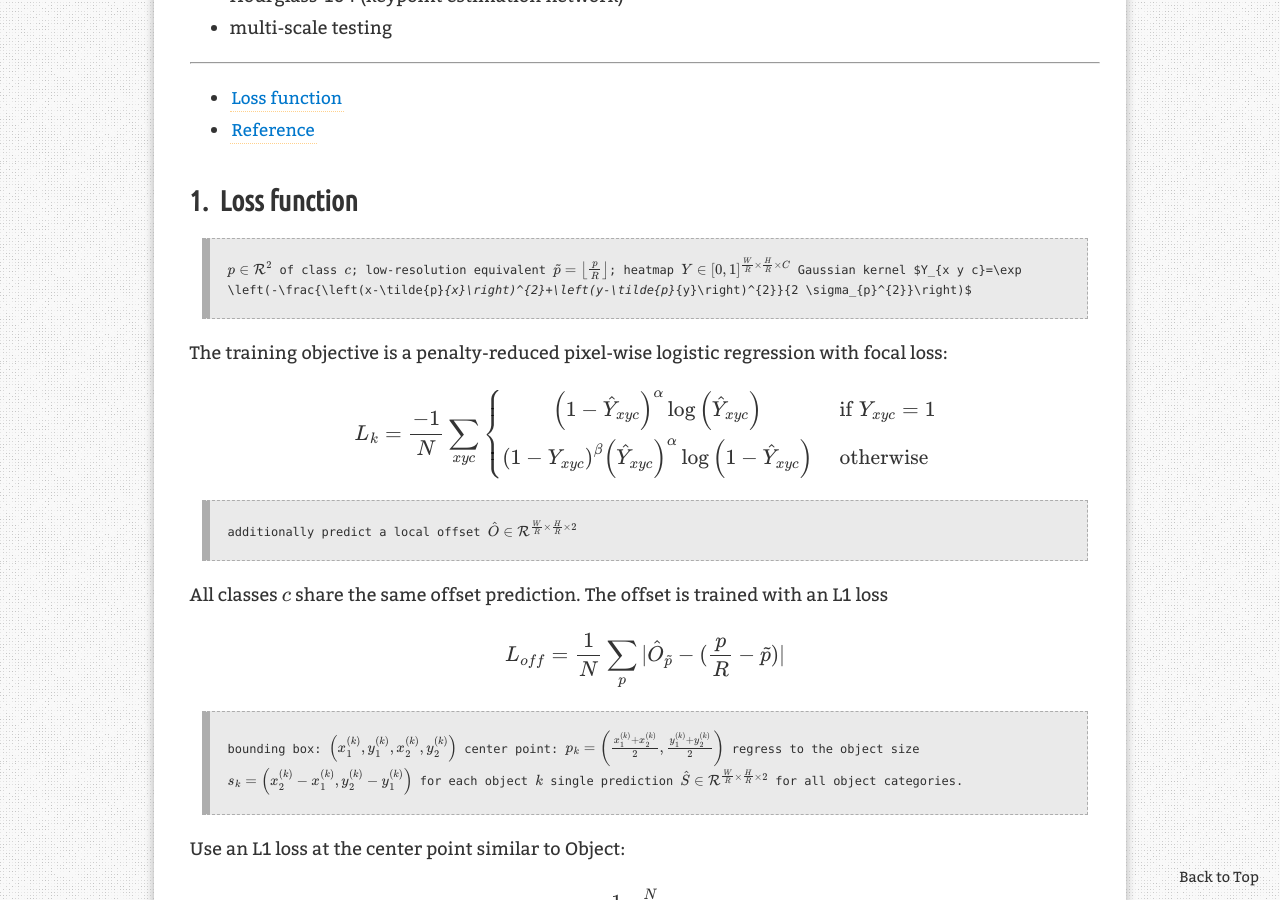
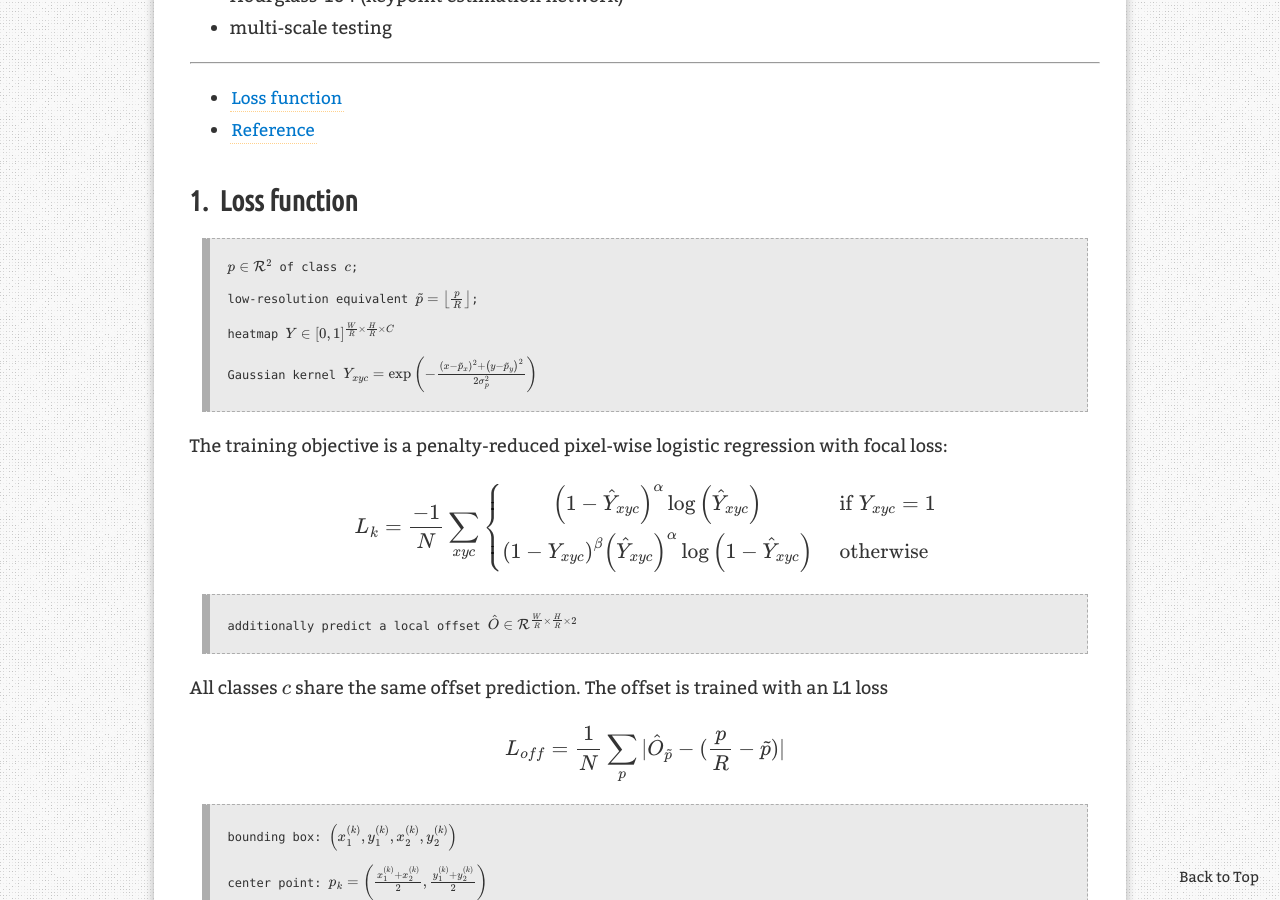
Before and after one commit to AuthurWhywait/AuthurWhywait.github.io, a Jekyll site: the page built from _posts/2022-10-22-CenterNet.md, in a window 1280 px wide and 900 px high, scrolled down 837 px. Built offline with Jekyll 4.4.1, drawn with Linux system fonts in a browser that asks for light colours; formulas are drawn with MathJax 3; comment, search, counter and statistics services are not loaded.

Commit message:
Update 2022-10-22-CenterNet.md

```diff
--- a/_posts/2022-10-22-CenterNet.md
+++ b/_posts/2022-10-22-CenterNet.md
@@ -32,9 +32,12 @@ Other used techniques:
 <!-- ## Preliminary -->
 
 > $p\in\mathcal{R}^2$ of class $c$;
+>
 > low-resolution equivalent $\tilde{p}=\left\lfloor\frac{p}{R}\right\rfloor$;
+>
 > heatmap $Y \in[0,1]^{\frac{W}{R} \times \frac{H}{R} \times C}$
-> Gaussian kernel $Y_{x y c}=\exp \left(-\frac{\left(x-\tilde{p}_{x}\right)^{2}+\left(y-\tilde{p}_{y}\right)^{2}}{2 \sigma_{p}^{2}}\right)$
+>
+> Gaussian kernel $Y_{xyc}=\exp \left(-\frac{\left(x-\tilde{p}_ x\right)^{2}+\left(y-\tilde{p}_ y\right)^{2}}{2 \sigma_{p}^{2}}\right)$
 
 The training objective is a penalty-reduced pixel-wise logistic regression with focal loss:
 
@@ -57,8 +60,11 @@ $$
 <!-- ## Object as Points -->
 
 > bounding box: $\left(x_{1}^{(k)}, y_{1}^{(k)}, x_{2}^{(k)}, y_{2}^{(k)}\right)$
+>
 > center point: $p_k = \left(\frac{x_{1}^{(k)}+x_{2}^{(k)}}{2}, \frac{y_{1}^{(k)}+y_{2}^{(k)}}{2}\right)$
+>
 > regress to the object size $s_{k}=\left(x_{2}^{(k)}-x_{1}^{(k)}, y_{2}^{(k)}-y_{1}^{(k)}\right)$ for each object $k$
+>
 > single prediction $\hat{S} \in \mathcal{R}^{\frac{W}{R} \times \frac{H}{R} \times 2}$ for all object categories.
 
 Use an L1 loss at the center point similar to Object:
```
